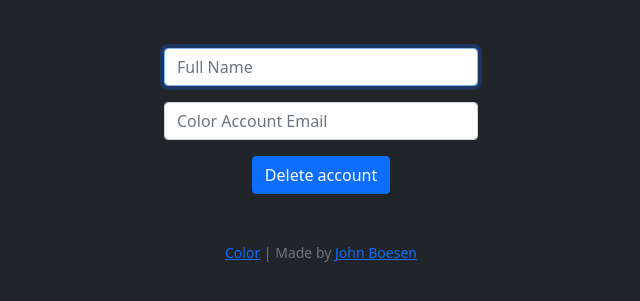
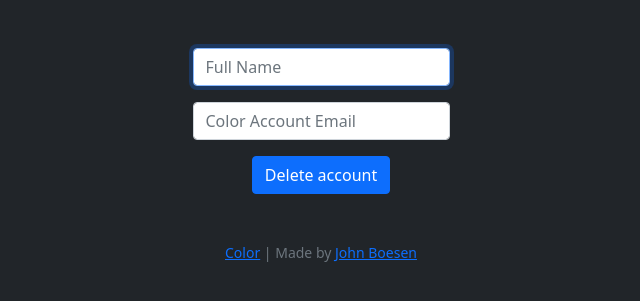
Before and after one commit to Jboesen/covid-activator, a Flask app: page /delete in a window 1280 px wide. Shown: the part 88-389 px from the top of the page, without its empty margins (319-959 px from the left). Run offline with Flask 2, Linux system fonts and the light colour scheme; some libraries are stand-ins or nearby versions.

Commit message:
Update delete.html

```diff
--- a/templates/delete.html
+++ b/templates/delete.html
@@ -10,11 +10,11 @@ Log In
 {% endif %}
 <form action="/delete" method="post">
     <div>
-        <input autocomplete="off" autofocus class="form-control mx-auto w-25 mb-3" id="name" name="name"
+        <input autocomplete="off" autofocus class="form-control mx-auto w-auto mb-3" id="name" name="name"
             placeholder="Full Name" type="text">
     </div>
     <div>
-        <input autocomplete="off" class="form-control mx-auto w-25 mb-3" id="coloremail" name="coloremail"
+        <input autocomplete="off" class="form-control mx-auto w-auto mb-3" id="coloremail" name="coloremail"
             placeholder="Color Account Email" type="text">
     </div>
 <button class="btn btn-primary" type="submit">Delete account</button>
```
